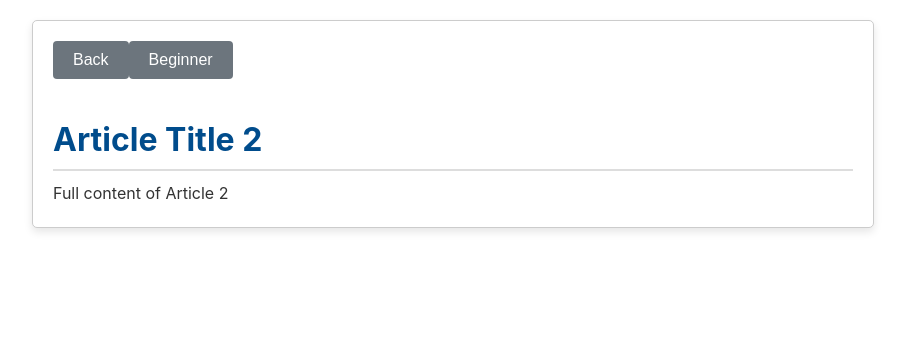
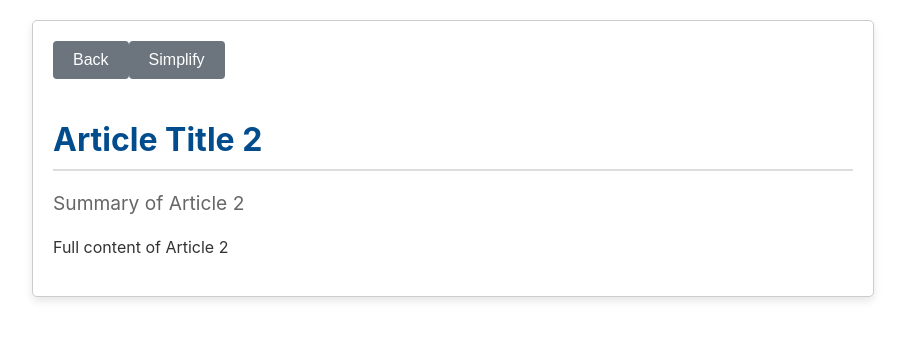
Before and after one commit to Lexlex4/equal-equity-app, a React (Create React App) app: page / in a window 1280 px wide. Both pictures are taken after a click on the element "Article Title 2". Shown: the top 340 px of the page, without its empty margins (187-1092 px from the left). Built offline with nearby package versions, Linux system fonts and the light colour scheme.

Commit message:
working prompt

```diff
--- a/src/Components/App/App.js
+++ b/src/Components/App/App.js
@@ -6,8 +6,6 @@ import { articlesData } from '../Articles/articleData';
 function App() {
   const [articles] = useState(articlesData); // Use mocked article data
   const [selectedArticle, setSelectedArticle] = useState(null);
-  const [searchQuery, setSearchQuery] = useState('');
-  const [isNavOpen, setIsNavOpen] = useState(false);
 
   const openArticlePage = (articleTitle) => {
     setSelectedArticle(articleTitle);
@@ -17,18 +15,6 @@ function App() {
     setSelectedArticle(null);
   };
 
-  const handleSearchChange = (e) => {
-    setSearchQuery(e.target.value);
-  };
-
-  const toggleNav = () => {
-    setIsNavOpen(!isNavOpen);
-  };
-
-  const filteredArticles = articles.filter(article =>
-    article.title.toLowerCase().includes(searchQuery.toLowerCase())
-  );
-
   if (selectedArticle) {
     const article = articles.find(article => article.title === selectedArticle);
     return <ArticlePage article={article} onBack={goBack} />;
@@ -37,37 +23,23 @@ function App() {
   return (
     <div className="App">
       <header className="App-header">
-        <div className="App-header-content">
         <h1 className="App-title">FINANCIAL TIMES</h1>
-          <button className="nav-toggle" onClick={toggleNav}>
-            ☰
-          </button>
-          <nav className={`App-nav ${isNavOpen ? 'open' : ''}`}>
+        <nav className="App-nav">
           <ul>
             <li><a href="#home">Home</a></li>
             <li><a href="#world">World</a></li>
             <li><a href="#technology">Tech</a></li>
-              <li><a href="#markets">Markets</a></li>
+            <li><a href="#sports">Markets</a></li>
             <li><a href="#climate">Climate</a></li>
             <li><a href="#opinion">Opinion</a></li>
           </ul>
         </nav>
-          <div className="App-search">
-            <input
-              type="text"
-              placeholder="Search articles..."
-              value={searchQuery}
-              onChange={handleSearchChange}
-            />
-            <button className="search-button">🔍</button>
-          </div>
-        </div>
       </header>
       <main className="App-content">
         <section id="home" className="article-section">
           <h2>Home</h2>
           <div className="articles-grid">
-            {filteredArticles.map((article) => (
+            {articles.map((article) => (
               <article className="article-card" key={article.id}>
                 <h3 onClick={() => openArticlePage(article.title)}>{article.title}</h3>
                 <p>{article.summary}</p>
--- a/src/Components/Articles/ArticlePage.js
+++ b/src/Components/Articles/ArticlePage.js
@@ -1,11 +1,17 @@
-import React, { useState } from 'react';
+import React, { useState, useEffect } from 'react';
 import axios from 'axios';
 import '../Articles/articlePage.css';
 
 const ArticlePage = ({ article, onBack }) => {
   const [simplifiedContent, setSimplifiedContent] = useState(article.content);
 
+  useEffect(() => {
+    setSimplifiedContent(article.content);
+  }, [article]);
+
   const handleSimplify = async () => {
+    const simplificationPrompt = "Explain the following article content in simple terms suitable for a 5-year-old:";
+
     const openaiApiKey = 'sk-proj-IvINA3UAUq9RcTDcs8xJT3BlbkFJT2BWEZNKPDARwKxhxl00';
 
     try {
@@ -14,7 +20,7 @@ const ArticlePage = ({ article, onBack }) => {
         {
           model: 'gpt-3.5-turbo',
           messages: [
-            { role: 'system', content: 'Simplify the following article content to be easier to read.' },
+            { role: 'system', content: simplificationPrompt },
             { role: 'user', content: simplifiedContent },
           ],
           max_tokens: 2048,
@@ -35,21 +41,37 @@ const ArticlePage = ({ article, onBack }) => {
     }
   };
 
+  const formatContent = (content) => {
+    // Split content into paragraphs and wrap with <p> tags
+    const paragraphs = content.split('\n\n');
+    const formattedContent = paragraphs.map((paragraph, index) => (
+      <p key={index}>{paragraph}</p>
+    ));
+
+    return formattedContent;
+  };
+
   return (
-    <>
-      <div className="article-page">
-        <button onClick={onBack} className="back-button">Back</button>
-        <button className='back-button' onClick={handleSimplify}>Beginner</button>
+    <div className="article-page">
+      <button onClick={onBack} className="back-button">Back</button>
+      <button className='back-button' onClick={handleSimplify}>Simplify</button>
 
-        <h1>{article.title}</h1>
-        <div
-          className="article-content-display"
-          dangerouslySetInnerHTML={{ __html: simplifiedContent }}
-        />
+      <h1>{article.title}</h1>
+      <div className="article-summary">
+        <p>{article.summary}</p>
       </div>
-
-      <div></div>
-    </>
+      <div className="article-content">
+        {typeof simplifiedContent === 'string' ? (
+          <div className="article-content-display">
+            {formatContent(simplifiedContent)}
+          </div>
+        ) : (
+          <div className="article-content-display">
+            {simplifiedContent}
+          </div>
+        )}
+      </div>
+    </div>
   );
 };
 
--- a/src/Components/Articles/articlePage.css
+++ b/src/Components/Articles/articlePage.css
@@ -14,6 +14,15 @@
   margin-bottom: 10px;
   border-bottom: 2px solid #ddd;
   padding-bottom: 10px;
+}
+
+.article-summary {
+  margin-bottom: 20px;
+}
+
+.article-summary p {
+  font-size: 1.2rem;
+  color: #666;
 }
 
 .article-content-display {
```
Lines whose indentation alone changed are shown as unchanged.
